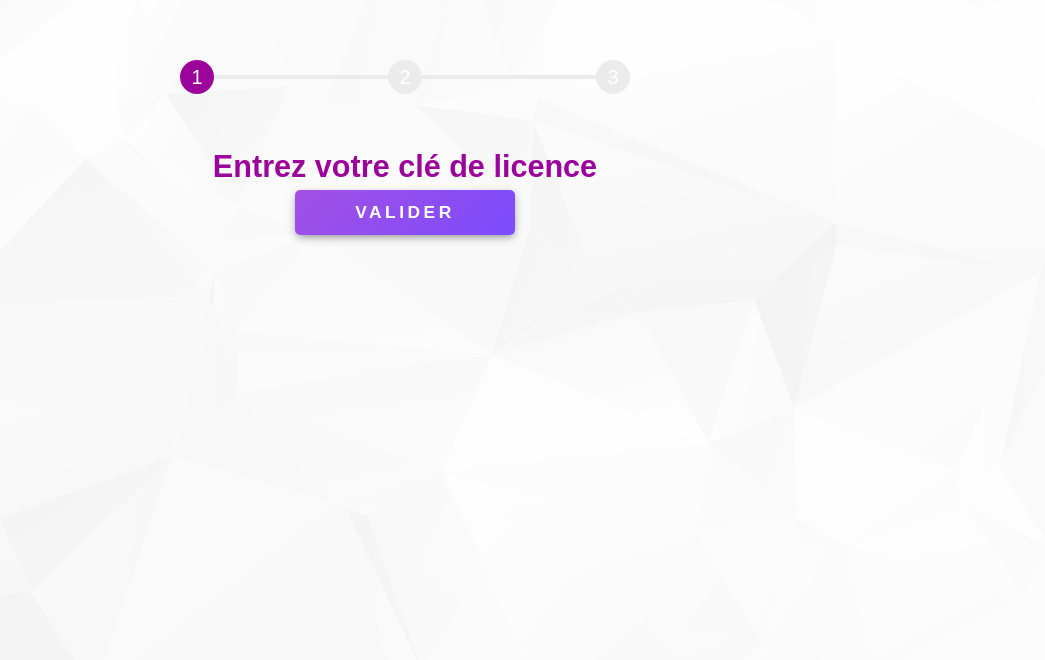
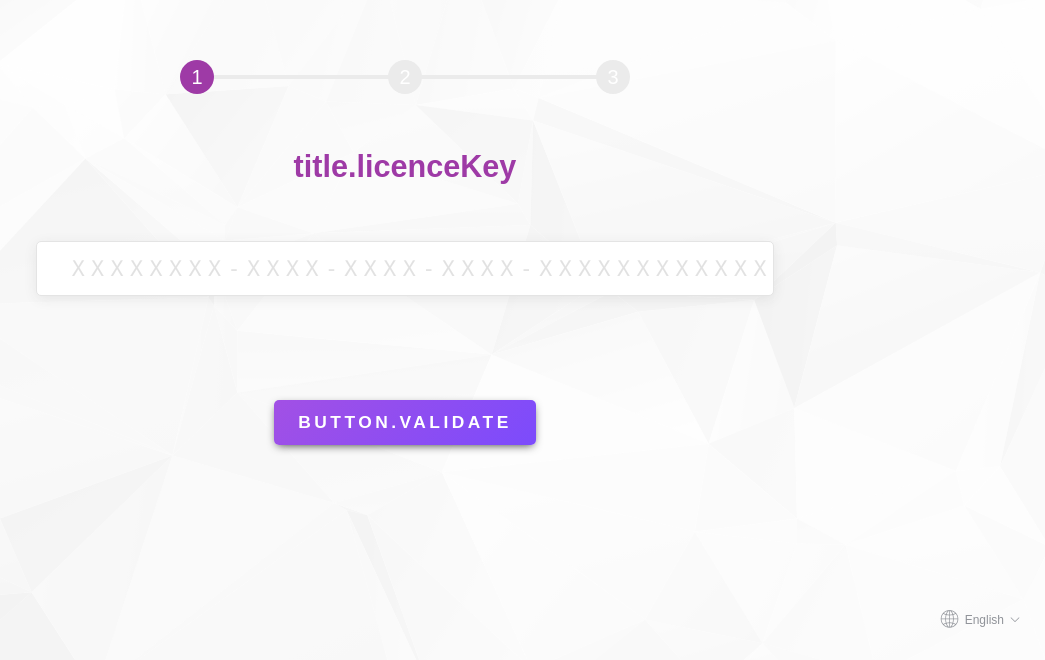
Before and after one commit to scbj/appy-sso-webapp, a Vue app: page /activate in a window 1280 px wide. Shown: the part 140-800 px from the top of the page, without its empty margins (235-1280 px from the left). Built offline with nearby package versions, Linux system fonts and the light colour scheme; no server answers; a web font is replaced by a local one; what vue-mq would draw is missing.

Commit message:
Création du composant ActivateLicenceKey 🔑
• Création du composant BaseLanguageSwitch et implémentation dans le footer et la page d'activation de licence
• Modification du style de ActivateLicenceBaseStep
• Création du contenu de ActivateLicenceKey

```diff
--- a/src/components/activateLicence/ActivateLicenceBaseStep.vue
+++ b/src/components/activateLicence/ActivateLicenceBaseStep.vue
@@ -1,11 +1,13 @@
 <template lang="pug">
 .activate-licence-base-step
   h1 {{ title }}
-  //- slot
-  button( @click="$emit('next')" ) {{ button }}
+  slot
+  button( @click="$emit('next')" ) {{ button | uppercase }}
 </template>
 
 <script>
+import { uppercase } from '@/utils/filters'
+
 export default {
   props: {
     title: {
@@ -16,6 +18,10 @@ export default {
       type: String,
       required: true
     }
+  },
+
+  filters: {
+    uppercase
   }
 }
 </script>
@@ -25,11 +31,13 @@ export default {
   display: flex;
   flex-direction: column;
   align-items: center;
+  width: 100%;
 
   > h1 {
-    color: #9B049B;
+    color: #9E3AA6;
     font-weight: 600;
     font-size: 2.55rem;
+    margin-bottom: 4.2rem;
   }
 
   > button {
@@ -39,8 +47,8 @@ export default {
     --stop-color: #7C4BFC;
     background: linear-gradient(
       135deg,
-      #a250e5 0%,
-      #7c4bfc 100%
+      var(--start-color) 0%,
+      var(--stop-color) 100%
     );
     color: white;
     font-family: "source-sans-pro",sans-serif;
@@ -48,18 +56,26 @@ export default {
     font-weight: 600;
     letter-spacing: .2em;
     border-radius: 5px;
+    margin-top: 7.4rem;
     min-width: 12.7em;
-    box-shadow: 0 3px 10px -2px rgba(black, .5);
-    transition: box-shadow .2s ease-out,
-                transform .2s ease-in-out;
+    box-shadow:
+      0 3px 10px -3px rgba(black, .8);
+    transition: box-shadow .2s ease-out;
 
     &:active, &:focus {
       outline: none;
     }
 
     &:hover {
-      box-shadow: 0 4px 18px -3px rgba(black, .7);
-      // transform: translateY(-2px);
+      box-shadow:
+        0 8px 37px -8px rgba(black, .7);
+    }
+
+    &:active {
+      box-shadow:
+        0 0px 8px -2px rgba(black, .5),
+        0 0 0 1px rgba(black, .06) inset;
+      transition-duration: .06s;
     }
   }
 }
--- a/src/components/activateLicence/ActivateLicenceKey.vue
+++ b/src/components/activateLicence/ActivateLicenceKey.vue
@@ -1,16 +1,118 @@
 <template lang="pug">
 ActivateLicenceBaseStep(
-  title='Entrez votre clé de licence',
-  button='VALIDER'
+  :title="$t('title.licenceKey')",
+  :button="$t('button.validate')"
+  @next='next'
 )
+  .input( ref='input' )
+    input(
+      spellcheck='false'
+      v-model='licenceKey'
+      @input='onInput'
+      @keypress='onKeypress' )
+    span.placeholder {{ placeholder }}
+  span.message.error( v-show='hasError' ) {{ $t('alert.invalidLicenceKey') }}
 </template>
 
 <script>
 import ActivateLicenceBaseStep from './ActivateLicenceBaseStep'
+import { licenceMask } from '@/utils/masks'
 
 export default {
   components: {
     ActivateLicenceBaseStep
+  },
+
+  data () {
+    return {
+      licenceKey: '',
+      placeholder: '',
+      hasError: false
+    }
+  },
+
+  watch: {
+    licenceKey: {
+      immediate: true,
+      handler (newLicence) {
+        const length = newLicence.length
+        const defaultPlaceholder = 'XXXXXXXX-XXXX-XXXX-XXXX-XXXXXXXXXXXX'
+        this.placeholder = ' '.repeat(length) + defaultPlaceholder.substr(length)
+      }
+    }
+  },
+
+  methods: {
+    onKeypress (e) {
+      // Manually handle keypress ⌨
+      e.preventDefault()
+      const char = String.fromCharCode(e.keyCode)
+      const licence = licenceMask(this.licenceKey + char)
+      this.licenceKey = licence
+    },
+
+    onInput (e) {
+      const licence = licenceMask(e.target.value)
+      this.licenceKey = licence
+    },
+
+    next () {
+      this.hasError = this.licenceKey.length < 36
+      if (this.hasError === false) {
+        this.$emit('next')
+      }
+    }
   }
 }
 </script>
+
+<style lang="scss" scoped>
+.input {
+  --input-padding-horizontal: 3rem;
+  --text-color: #707070;
+  position: relative;
+  margin-bottom: 1.2rem;
+
+  input,
+  .placeholder {
+    font-family: "consolas";
+    font-size: 1.8rem;
+    letter-spacing: .3em;
+  }
+
+  input {
+    width: 34.2em;
+    color: var(--text-color);
+    padding: 1.2rem var(--input-padding-horizontal);
+    border: 1px solid #E4E4E4;
+    border-radius: 5px;
+    overflow: hidden;
+    box-shadow: 0 3px 14px -1px rgba(#393939, 0.1);
+    transition: box-shadow .1s ease-in-out;
+
+    &:focus, &:active {
+      outline: none;
+      box-shadow: 0 3px 14px -1px rgba(#393939, 0.2);
+    }
+  }
+
+  .placeholder {
+    pointer-events: none;
+    user-select: none;
+    white-space: pre;
+    opacity: .2;
+    color: var(--text-color);
+    position: absolute;
+    top: 50%;
+    left: var(--input-padding-horizontal);
+    transform: translateY(-50%);
+  }
+
+}
+
+.message.error {
+  color: #C70F0F;
+  font-size: 1.33rem;
+  font-weight: 600;
+}
+</style>
--- a/src/components/activateLicence/ActivateLicencePage.vue
+++ b/src/components/activateLicence/ActivateLicencePage.vue
@@ -1,10 +1,14 @@
 <template lang="pug">
 .activate-licence-page
   StepIndicator( :active='activeStep' :count='3' )
-  ActivateLicenceKey
+  ActivateLicenceKey( v-if='activeStep === 1' @next='next' )
+  ActivateLicenceCompany( v-else-if='activeStep === 2' @next='next' )
+  ActivateLicenceOwner( v-else-if='activeStep === 3' @next='next' )
+  BaseLanguageSwitch.language
 </template>
 
 <script>
+import BaseLanguageSwitch from '@/components/base/BaseLanguageSwitch'
 import ActivateLicenceKey from './ActivateLicenceKey'
 import ActivateLicenceCompany from './ActivateLicenceCompany'
 import ActivateLicenceOwner from './ActivateLicenceOwner'
@@ -12,14 +16,22 @@ import StepIndicator from './StepIndicator'
 
 export default {
   components: {
+    BaseLanguageSwitch,
     ActivateLicenceKey,
     ActivateLicenceCompany,
     ActivateLicenceOwner,
     StepIndicator
   },
+
   data () {
     return {
       activeStep: 1
+    }
+  },
+
+  methods: {
+    next () {
+      this.activeStep = this.activeStep + 1
     }
   }
 }
@@ -40,4 +52,11 @@ export default {
 .step-indicator {
   margin-bottom: 4.2rem;
 }
+
+.language {
+  position: absolute;
+  right: 0;
+  bottom: 0;
+  margin: 2rem;
+}
 </style>
--- a/src/components/activateLicence/StepIndicator.vue
+++ b/src/components/activateLicence/StepIndicator.vue
@@ -6,7 +6,7 @@
   .circle(
     v-for='n in count'
     :key='n'
-    :class='{ pending: n <= active }'
+    :class='{ pending: n > active }'
   )
     span {{ n }}
 </template>
@@ -35,7 +35,7 @@ export default {
 
 <style lang="scss" scoped>
 .step-indicator {
-  --active-color: #9B049B;
+  --active-color: #9E3AA6;
   --inactive-color: #EBEBEB;
   --circle-size: 34px;
   --progress-height: 4px;
@@ -75,7 +75,7 @@ export default {
 
 .circle {
   color: white;
-  background-color: var(--inactive-color);
+  background-color: var(--active-color);
   width: var(--circle-size);
   height: var(--circle-size);
   border-radius: 50%;
@@ -83,12 +83,13 @@ export default {
   display: flex;
   justify-content: center;
   align-items: center;
-  transition: background-color .1s ease-in-out;
+  transition: background-color .1s ease-in-out .2s;
+  animation: pop .2s ease-in-out .2s;
 
   &.pending {
-    background-color: var(--active-color);
-    transition: background-color .1s ease-in-out .2s;
-    animation: pop .2s ease-in-out .2s;
+    background-color: var(--inactive-color);
+    transition: background-color .1s ease-in-out;
+    animation: none;
   }
 
   > span {
--- /dev/null
+++ b/src/components/base/BaseLanguageSwitch.vue
@@ -0,0 +1,60 @@
+<template lang="pug">
+el-dropdown.base-language-switch( v-show='currentLanguage' @command='changeLanguage' )
+    span.el-dropdown-link
+      i( class='icon ion-ios-world-outline' )
+      span( v-text='currentLanguage' )
+      i.el-icon-arrow-down.el-icon--right
+    el-dropdown-menu( slot='dropdown' )
+      el-dropdown-item(
+        v-for='lang in languages'
+        :key='lang.locale'
+        :command='lang.locale'
+      ) {{ lang.label }}
+</template>
+
+<script>
+export default {
+  data () {
+    return {
+      languages: [
+        { label: 'Français', locale: 'fr' },
+        { label: 'English', locale: 'en' }
+      ]
+    }
+  },
+
+  computed: {
+    currentLanguage () {
+      const lang = this.languages.find(lang => lang.locale === this.$i18n.locale)
+      if (lang) return lang.label
+    }
+  },
+
+  methods: {
+    changeLanguage (locale) {
+      this.$store.dispatch('user/changeLanguage', { locale })
+    }
+  }
+}
+</script>
+
+<style lang="scss" scoped>
+.base-language-switch {
+  color: #909399;
+
+  .icon {
+    font-size: 1.8rem;
+    margin-right: .3em;
+  }
+
+  span.el-dropdown-link {
+    display: flex;
+    align-items: center;
+    font-size: 1rem;
+  }
+
+  i {
+    align-self: center;
+  }
+}
+</style>
--- a/src/components/dashboard/DashboardFooter.vue
+++ b/src/components/dashboard/DashboardFooter.vue
@@ -4,41 +4,19 @@
   a.contact( href='#contact' v-text="$t('contact')" )
   a.about( href='#about' v-text="$t('about')" )
   a.terms( href='#terms' v-text="$t('terms')" )
-  el-dropdown.language( v-show='currentLanguage' @command='changeLanguage' )
-    span.el-dropdown-link
-      i( class='icon ion-ios-world-outline' )
-      span( v-text='currentLanguage' )
-      i.el-icon-arrow-down.el-icon--right
-    el-dropdown-menu( slot='dropdown' )
-      el-dropdown-item(
-        v-for='lang in languages'
-        :key='lang.locale'
-        :command='lang.locale'
-      ) {{ lang.label }}
+  BaseLanguageSwitch.language
 </template>
 
 <script>
+import BaseLanguageSwitch from '@/components/base/BaseLanguageSwitch'
+
 export default {
+  components: {
+    BaseLanguageSwitch
+  },
   data () {
     return {
-      copyright: '© Appy. Version 0.0.1',
-      languages: [
-        { label: 'Français', locale: 'fr' },
-        { label: 'English', locale: 'en' }
-      ]
-    }
-  },
-
-  computed: {
-    currentLanguage () {
-      const lang = this.languages.find(lang => lang.locale === this.$i18n.locale)
-      if (lang) return lang.label
-    }
-  },
-
-  methods: {
-    changeLanguage (locale) {
-      this.$store.dispatch('user/changeLanguage', { locale })
+      copyright: '© Appy. Version 0.0.1'
     }
   }
 }
@@ -76,23 +54,4 @@ export default {
 a:hover {
     color: #409EFF;
 }
-
-.language {
-  color: #909399;
-
-  .icon {
-    font-size: 1.8rem;
-    margin-right: .3em;
-  }
-
-  span.el-dropdown-link {
-    display: flex;
-    align-items: center;
-    font-size: 1rem;
-  }
-
-  i {
-    align-self: center;
-  }
-}
 </style>
--- /dev/null
+++ b/src/utils/masks.js
@@ -0,0 +1,27 @@
+/**
+ * Returns the formatted value of the license.
+ * @param {String} value
+ */
+export function licenceMask (value) {
+  const alphanumeric = char => /^[a-zA-Z0-9]+$/.test(char)
+
+  // We must keep only alphanumeric characters
+  const licence = value
+    .split('')
+    .filter(alphanumeric)
+  const masked = []
+  const triggerLengths = [ 8, 13, 18, 23 ]
+
+  // Iterate on the characters to construct the license
+  for (let i = 0; i < licence.length; i++) {
+    // Limit the maximum number of characters
+    if (masked.length === 36) { break }
+    if (triggerLengths.includes(masked.length)) {
+      masked.push('-')
+    }
+    masked.push(licence[i])
+  }
+
+  // Join all characters in a single string
+  return masked.join('')
+}
```
Also changed, not shown: src/i18n/lang/en.js (+6 -3 lines), src/i18n/lang/fr.js (+6 -3 lines).
